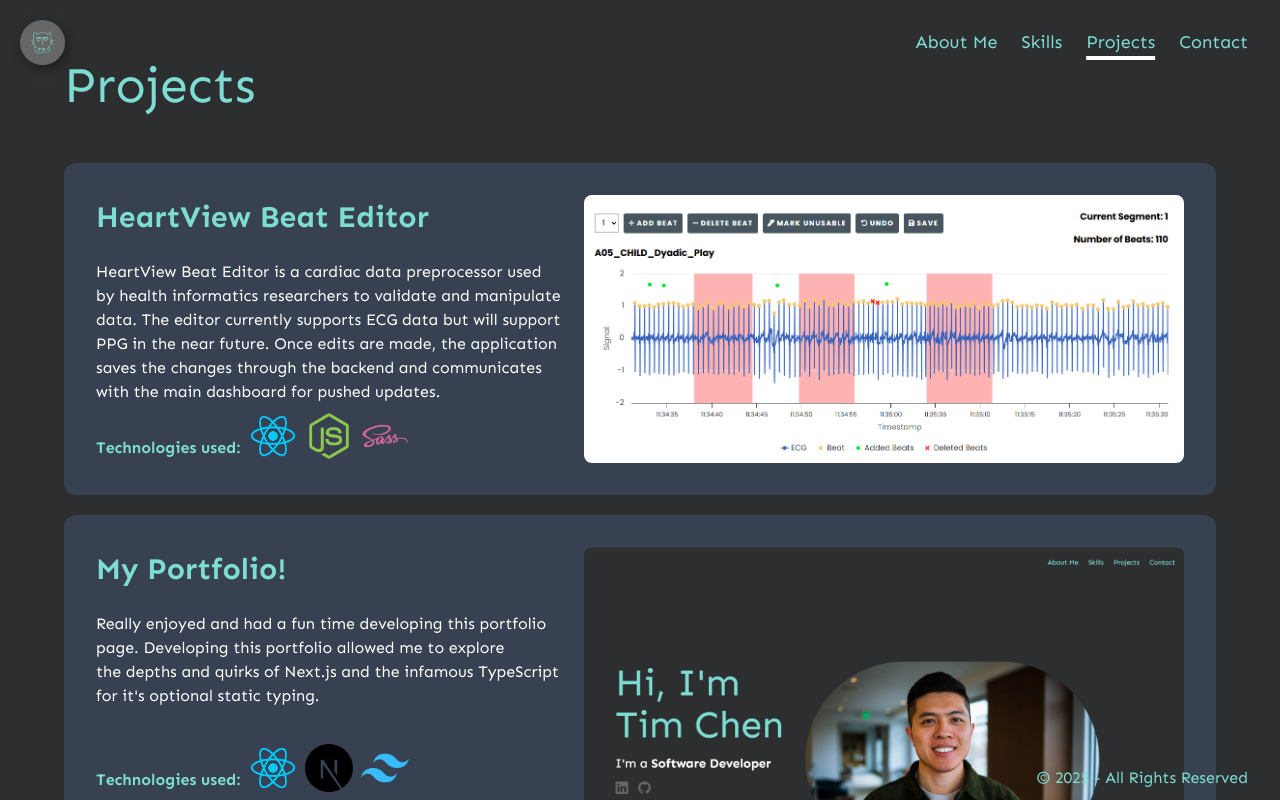
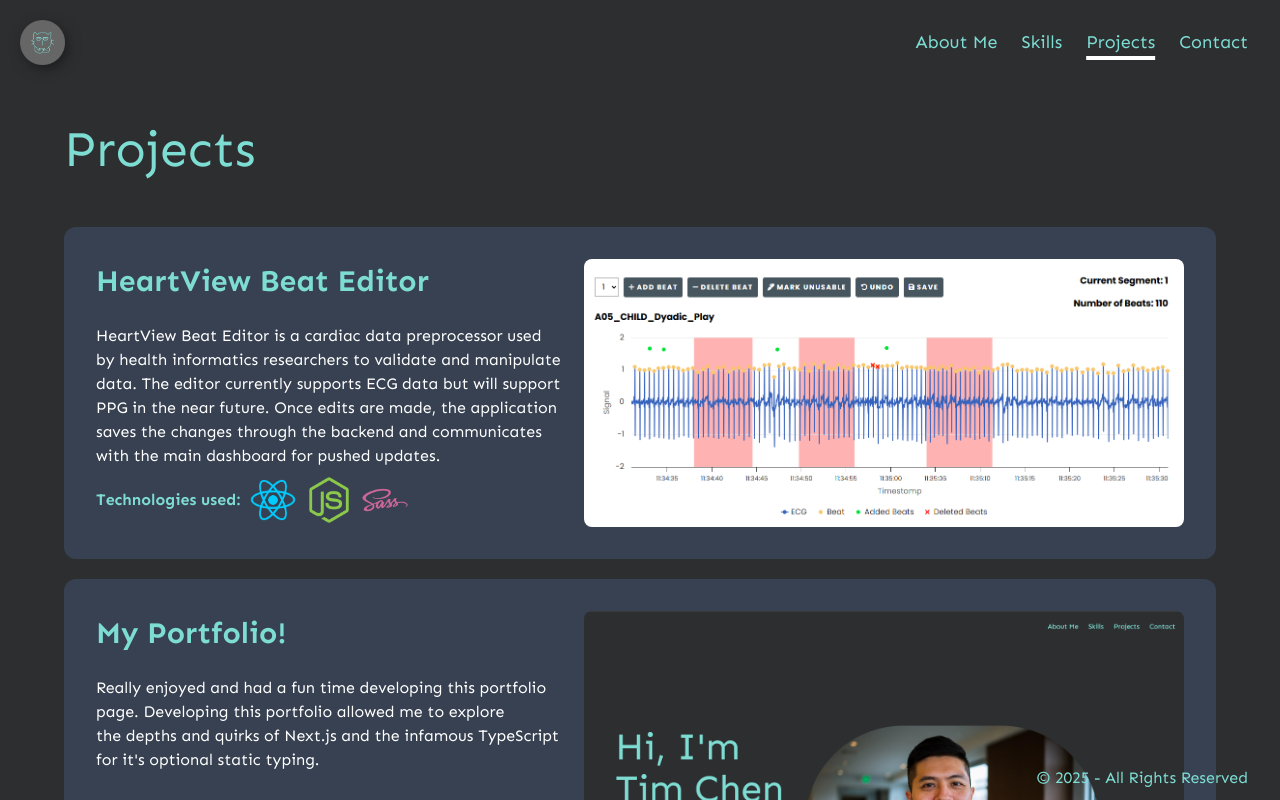
Before and after one commit to tchen94/my-portfolio-page, a Next.js app: page /projects in a window 1280 px wide. Shown: the top 800 px of the page. Built offline with nearby package versions, Linux system fonts and the light colour scheme; a web font is replaced by a local one.

Commit message:
Fixed mismatched section widths

```diff
--- a/src/app/components/NavBar.tsx
+++ b/src/app/components/NavBar.tsx
@@ -24,9 +24,9 @@ const NavBar = () => {
         {NAVLINKS.map((navLink) => (
           <li key={navLink.href} className="block py-1 px-2 md:py-2 md:px-3">
             <Link
-              className={clsx("relative text-sm md:text-lg w-fit block after:block after:content-[''] after:absolute after:h-[4px] after:bg-white after:w-full after:scale-x-0 after:hover:scale-x-100 after:transition after:duration-300 after:origin-center",
+              className={clsx("relative text-sm md:text-lg w-fit block after:block after:content-[''] after:absolute after:h-[3px] after:bg-white after:w-full after:scale-x-0 after:hover:scale-x-100 after:transition after:duration-300 after:origin-center",
                 {
-                  'underline underline-offset-[8px] decoration-white decoration-4': pathName === navLink.href
+                  'underline underline-offset-[5px] md:underline-offset-[8px] decoration-white decoration-4': pathName === navLink.href
                 }
               )}
               href={navLink.href}
--- a/src/app/projects/page.tsx
+++ b/src/app/projects/page.tsx
@@ -8,7 +8,7 @@ import {
 
 export default function ProjectsPage() {
   return (
-    <div className="flex flex-col mt-20 md:mt-4 sm:px-16 px-6 w-full h-full mx-auto ">
+    <div className="flex flex-col mt-20 md:mt-20 sm:px-16 px-6 max-w-7xl w-full h-full mx-auto ">
       <h1 className="text-[30px] md:text-[50px] md:mb-10 mb-3">Projects</h1>
       <div className="flex flex-col items-start gap-5 w-full  mb-10 justify-between animate-fadeinleft">
         <div className="flex flex-col md:flex-row md:p-4 bg-gray-700 rounded-xl md:gap-2">
@@ -29,7 +29,7 @@ export default function ProjectsPage() {
                   dashboard for pushed updates.
                 </p>
                 <div className="flex flex-row">
-                  <span className="font-bold mt-3 md:mt-8">
+                  <span className="font-bold mt-3 md:mt-5">
                     Technologies used:{" "}
                   </span>
                   <TechStack techArray={HEARTVIEW_TECH_STACK} />
@@ -58,7 +58,7 @@ export default function ProjectsPage() {
                 TypeScript for it&apos;s optional static typing.
               </p>
               <div className="flex flex-row">
-                <span className="font-bold mt-3 md:mt-10">
+                <span className="font-bold mt-3 md:mt-7">
                   Technologies used:{" "}
                 </span>
                 <TechStack techArray={PORTFOLIO_TECH_STACK} />
```
